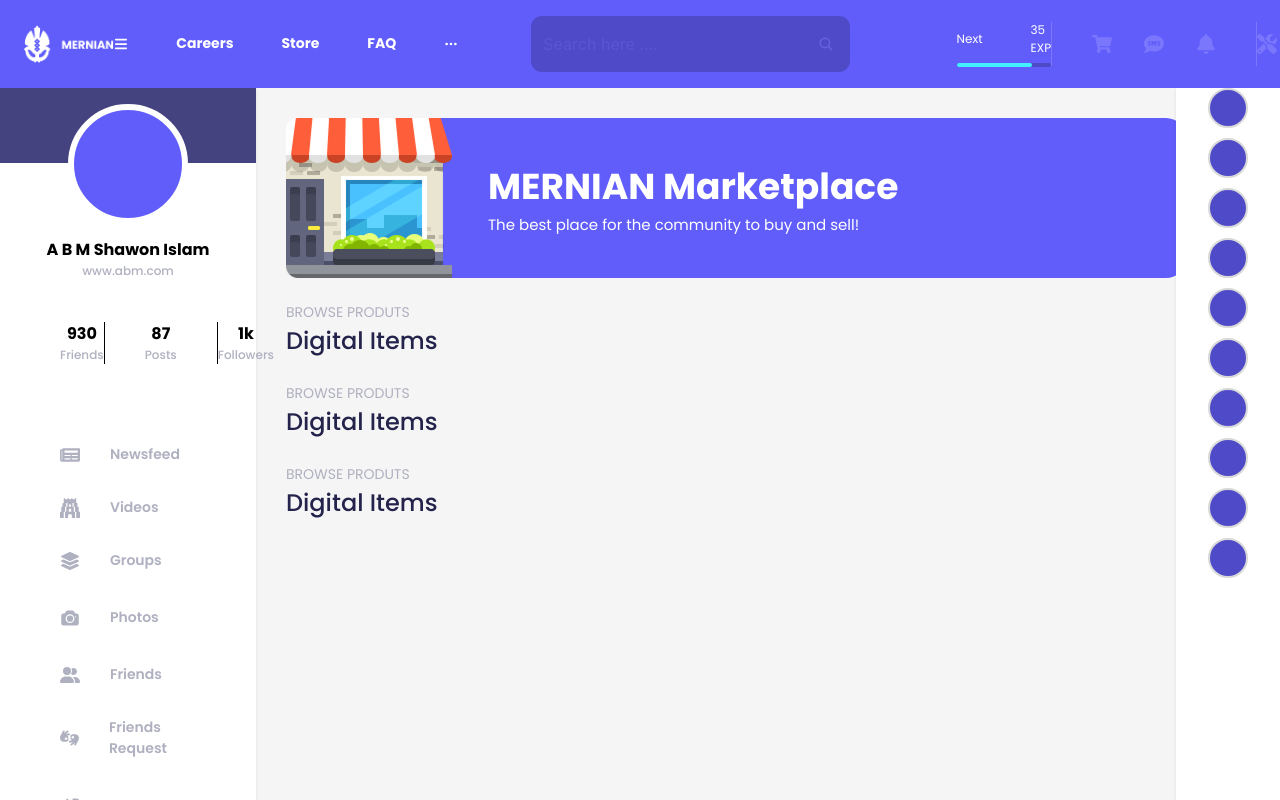
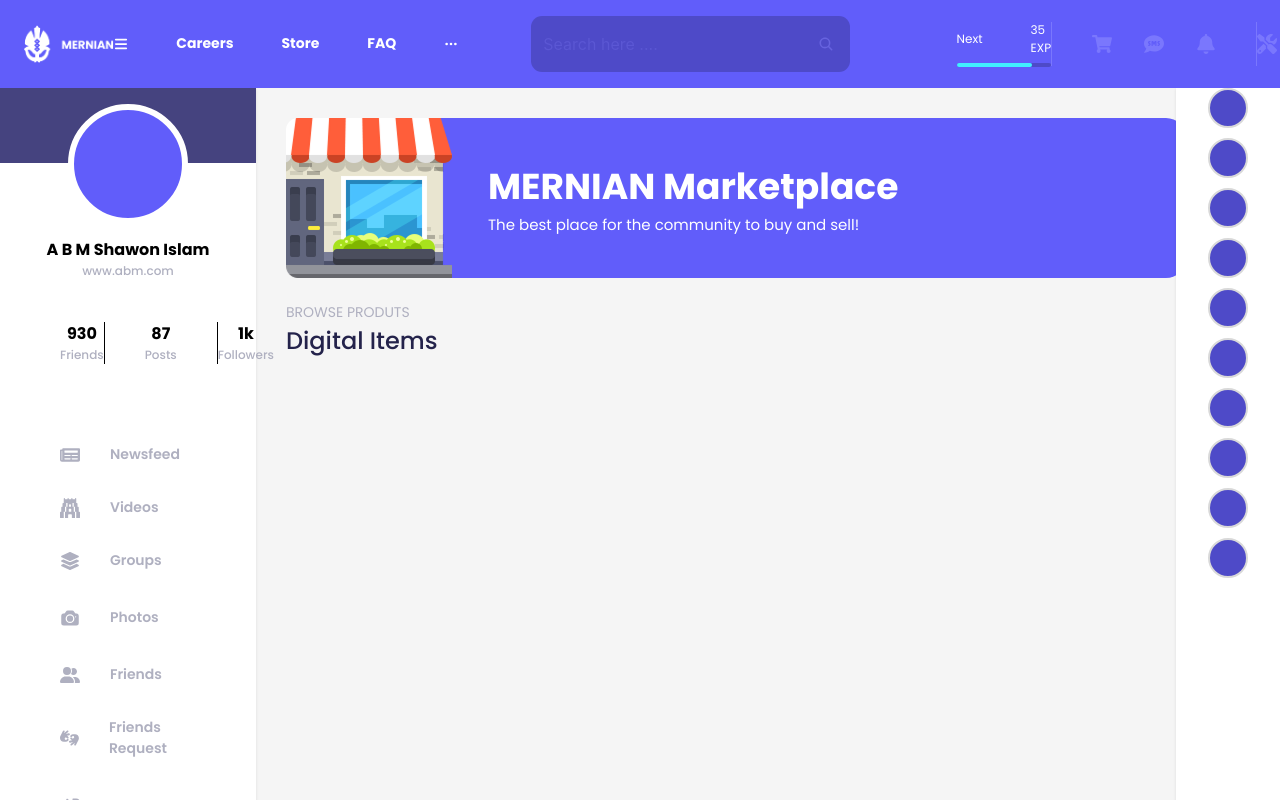
Before and after one commit to Dipokdas347250/social_media, a React (Vite) app: page /Product in a window 1280 px wide. Built offline with nearby package versions, Linux system fonts and the light colour scheme.

Commit message:
MERNIAN Marketplace pregetion done

```diff
--- a/src/componentes/pages/product/Product_Details.jsx
+++ b/src/componentes/pages/product/Product_Details.jsx
@@ -7,14 +7,7 @@ const Product_Details = () => {
     <h3 className='text-[14px] text-[#AFB0C0] font-normal font-poppins'>BROWSE PRODUTS</h3>
     <h2 className='text-[24px] text-[#24234B] font-medium font-poppins'>Digital Items</h2>
    </div>
-   <div className=" mt-6">
-    <h3 className='text-[14px] text-[#AFB0C0] font-normal font-poppins'>BROWSE PRODUTS</h3>
-    <h2 className='text-[24px] text-[#24234B] font-medium font-poppins'>Digital Items</h2>
-   </div>
-   <div className=" mt-6">
-    <h3 className='text-[14px] text-[#AFB0C0] font-normal font-poppins'>BROWSE PRODUTS</h3>
-    <h2 className='text-[24px] text-[#24234B] font-medium font-poppins'>Digital Items</h2>
-   </div>
+
    </>
   )
 }
```
